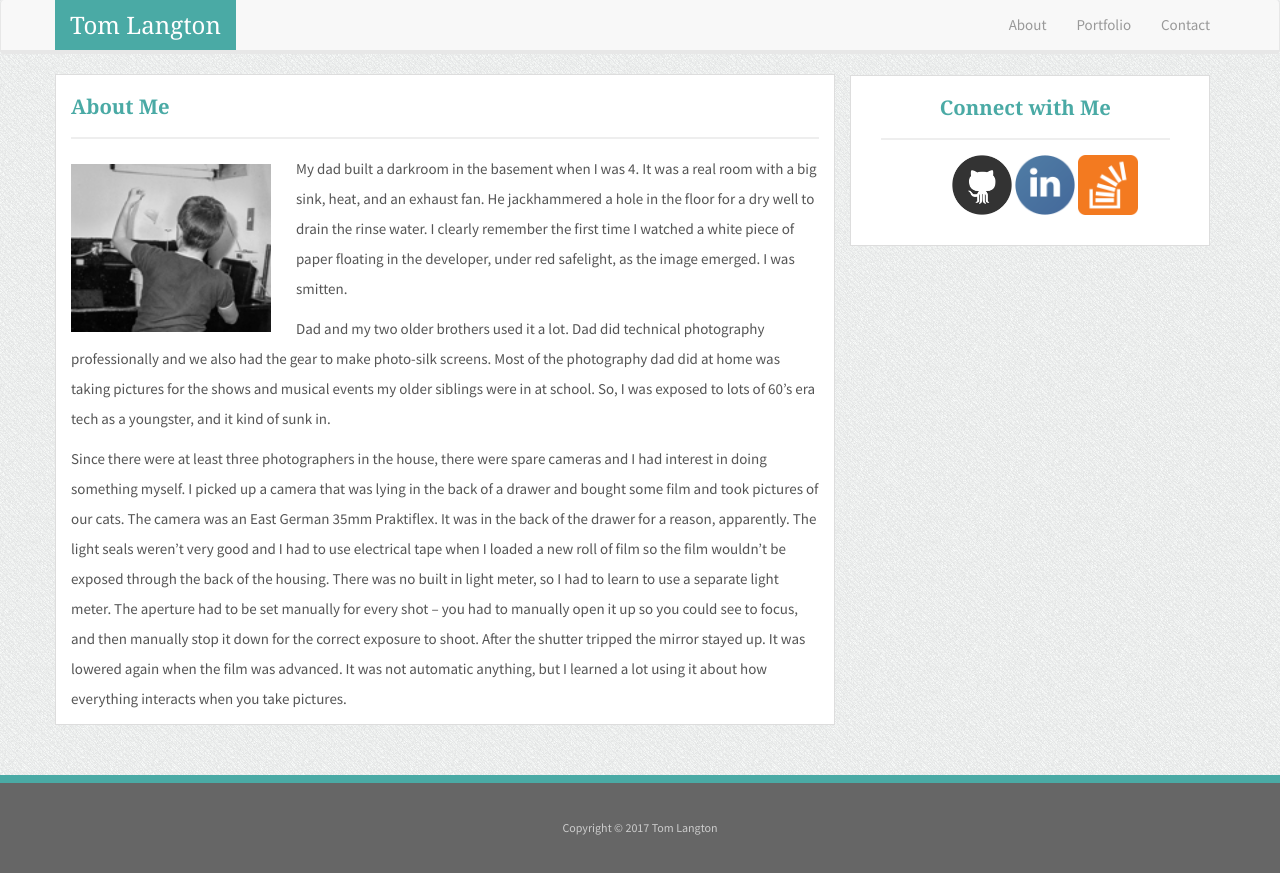
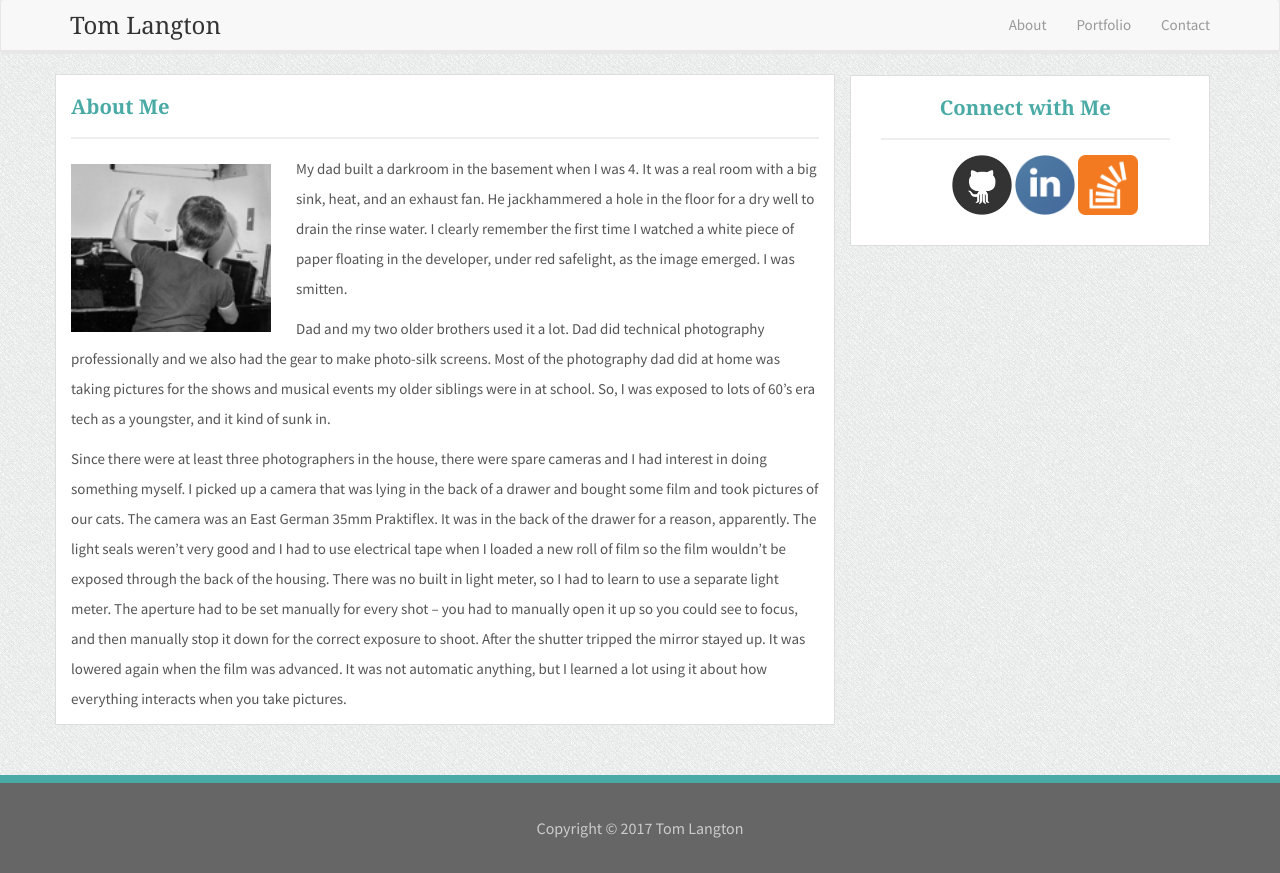
Before and after one commit to tlangton/Bootstrap-Portfolio, a PHP site: page / in a window 1280 px wide. Run offline with PHP 8.4, Linux system fonts and the light colour scheme; some libraries are stand-ins or nearby versions.

Commit message:
final submit1

```diff
--- a/assets/css/style.css
+++ b/assets/css/style.css
@@ -118,11 +118,12 @@ h3
     clear: both;
     color: #fff;
     color: #ccc;
-    font-size: 12px;
+    font-size: 16px;
     text-align: center;
     background: #666;
     border-top: 8px solid #4aaaa5;
     margin-top: 30px;
+    -webkit-animation-delay: .5s;
   }
 
   .navbar-default .navbar-brand {
--- a/index.html
+++ b/index.html
@@ -6,13 +6,15 @@
 	<meta name="viewport" content="width=device-width, initial-scale=1">
 	<title>Bootstrap Portfolio</title>
 	<link rel="stylesheet" type="text/css" href="assets/css/bootstrap.css">
+<link rel="stylesheet" href="https://cdnjs.cloudflare.com/ajax/libs/animate.css/3.5.2/animate.min.css">
+
 	<link rel="stylesheet" type="text/css" href="assets/css/style.css">
 </head>
 <body>
 	<!-- nav bar -->
 	<nav class="navbar navbar-default">
 		<div class="container">
-			<div class="navbar-header">
+			<div class="navbar-header animated slideInLeft">
 
 				<div class="navbar-brand nameplate">Tom Langton</div>
 			</div>
@@ -30,7 +32,7 @@
 
 		<div class="row">
 
-			<div class="col-md-8 main_content">
+			<div class="col-md-8 main_content animated slideInUp">
 				<h3>About Me</h3>
 				<img src="assets/images/darkroom.jpg" class="auth-image" alt="Image Inspection">
 				<p>My dad built a darkroom in the basement when I was 4.
@@ -50,9 +52,9 @@
 					<div class="col-md-1 ">
 
 					</div>
-					<div class="col-md-4 ">
+					<div class="col-md-4 animated slideInRight">
 
-						<section class="sidebar">
+						<section class="sidebar ">
 							<div id="connect">
 								<h3>Connect with Me</h3>
 
@@ -73,8 +75,8 @@
 				</div>
 			</div>
 
-			<footer>
-				<div class="container">
+			<footer class="fadeIn animated">
+				<div class="container ">
 					Copyright &copy; 2017 Tom Langton
 				</div>
 			</footer>
```
